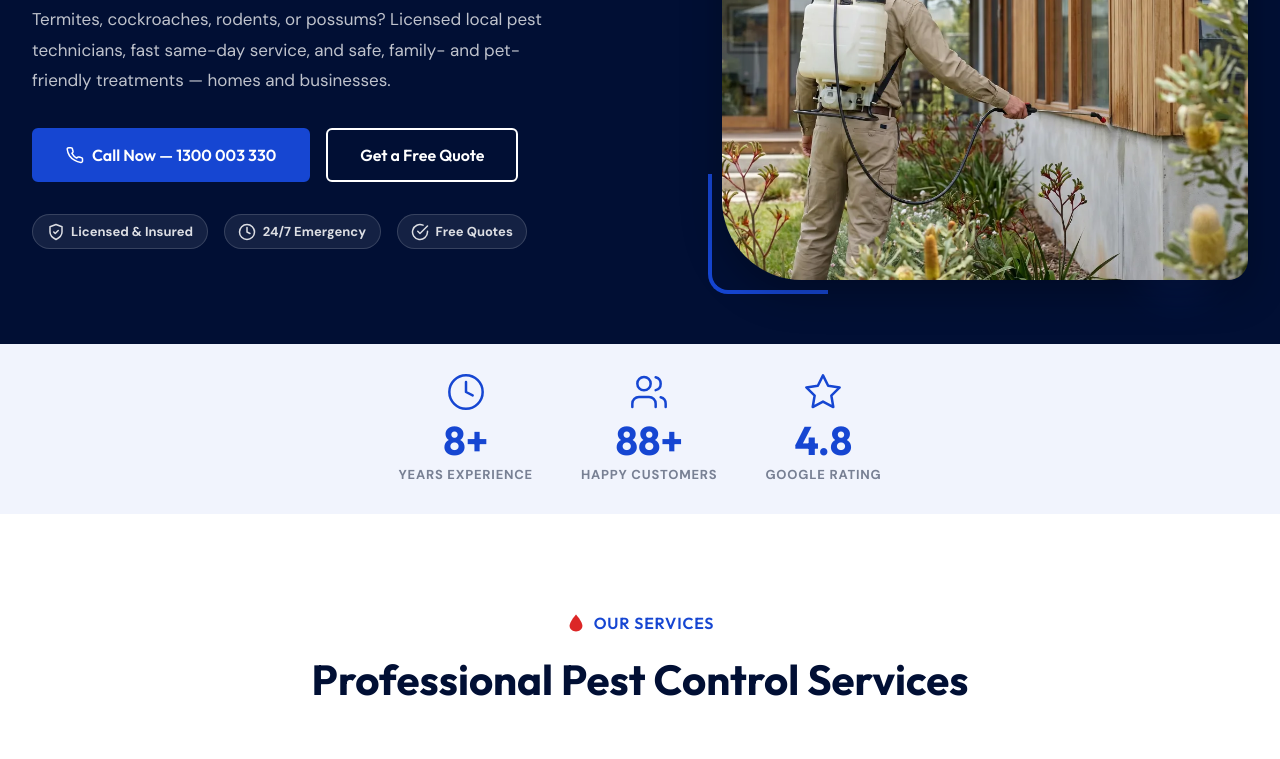
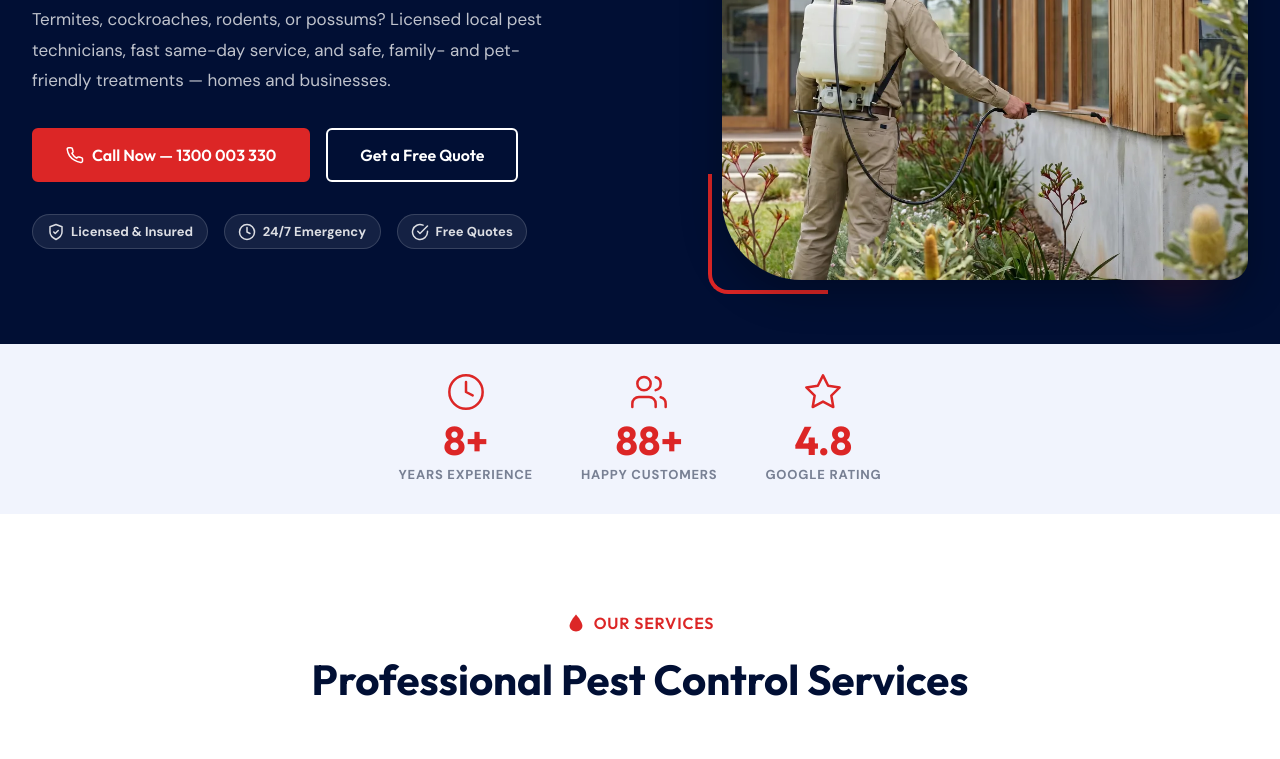
Before and after one commit to Thefreak2034/client-1300003330, a plain HTML site: page index.html in a window 1280 px wide. Shown: the part 408-1167 px from the top of the page. Drawn offline with Linux system fonts and the light colour scheme.

Commit message:
Patch styles.css with client brand color

```diff
--- a/css/styles.css
+++ b/css/styles.css
@@ -1,11 +1,11 @@
 /* ============================================================
-   Shield Pest Control — Classic Pest Control Template
+   Yuck Pest Control — Classic Pest Control Template
    Design: Arkdin-inspired
    ============================================================ */
 
 /* ---------- Design Tokens ---------- */
 :root {
-  --color-accent: #1646D2;
+  --color-accent: #DC2626;
   --color-accent-hover: #0F3399;
   --color-heading: #010f34;
   --color-body: #788094;
```
